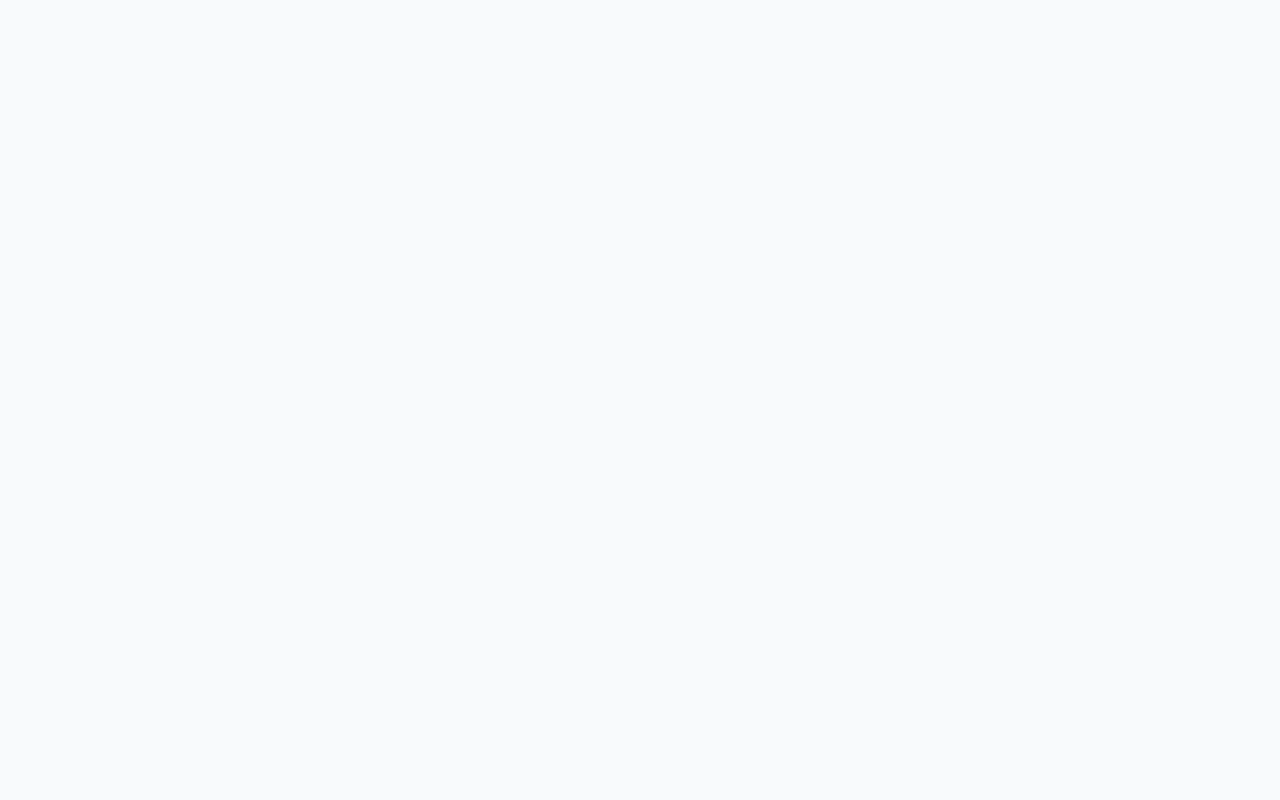
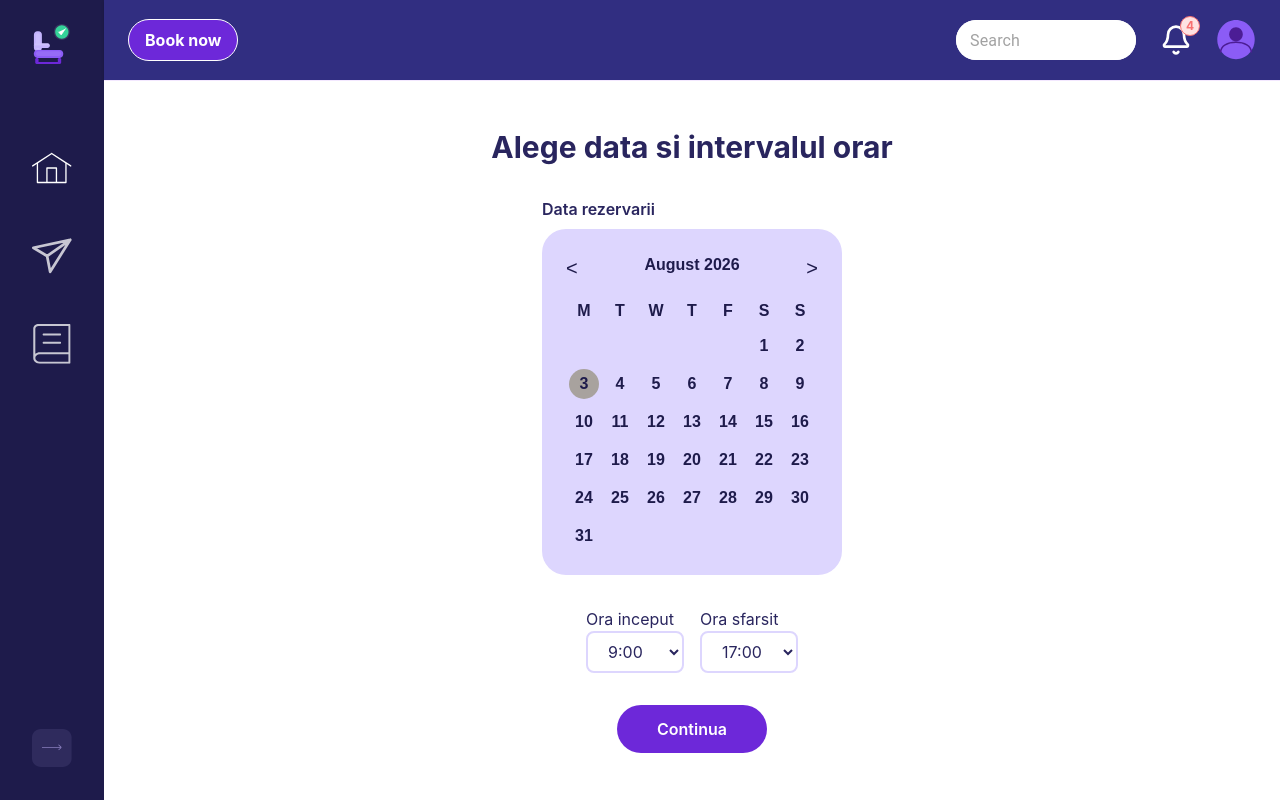
Before and after one commit to Edward11-boop/ITSSProject2026, a React (Vite) app: page /select-date in a window 1280 px wide. Before the commit this address had no page. Built offline with nearby package versions, Linux system fonts and the light colour scheme.

Commit message:
Completed the reservation flow

```diff
--- a/src/App.tsx
+++ b/src/App.tsx
@@ -14,6 +14,7 @@ import UserDetails from "@/pages/UserDetails"
 import Seats from "@/pages/Seats"
 import TypeOfReservation from "./pages/TypeOfReservation"
 import Invite from "./pages/Invite"
+import SelectDateTime from "./pages/SelectDateTime"
 
 export default function App() {
   const [isLoggedIn, setIsLoggedIn] = useState(false)
@@ -27,7 +28,9 @@ export default function App() {
     "/user-details",
     "/type-of-reservation",
     "/book-now",
-    "/invite"
+    "/seats",
+    "/invite",
+    "/select-date"
   ]
 
   const authPages = [
@@ -64,7 +67,8 @@ export default function App() {
         <main className={showDashboardLayout ? "flex-1 overflow-x-hidden overflow-y-auto" : ""}>
           <Routes>
             <Route path="/" element={<Home />} />
-            <Route path="/book-now" element={<Seats />} />
+            <Route path="/book-now" element={<TypeOfReservation />} />
+            <Route path="/seats" element={<Seats />} />
             <Route path="/legacy-home" element={<Dashboard />} />
             <Route path="/login" element={<Login setIsLoggedIn={setIsLoggedIn} />} />
             <Route path="/signup" element={<Register />} />
@@ -85,6 +89,7 @@ export default function App() {
             <Route path="/user-details" element={<UserDetails />} />
             <Route path="/type-of-reservation" element={<TypeOfReservation/>} />
             <Route path="/invite" element={<Invite/>} />
+            <Route path="/select-date" element={<SelectDateTime />} />
           </Routes>
         </main>
       </div>
--- a/src/components/Calendar.tsx
+++ b/src/components/Calendar.tsx
@@ -16,9 +16,13 @@ const MONTHS = [
   "December",
 ];
 
-export default function Calendar() {
-  const [date, setDate] = useState(new Date());
-  const [selected, setSelected] = useState(new Date().getDate());
+type CalendarProps = {
+  selected: Date;
+  onSelect: (date: Date) => void;
+};
+
+export default function Calendar({ selected, onSelect }: CalendarProps) {
+  const [date, setDate] = useState(selected);
 
   const year = date.getFullYear();
   const month = date.getMonth();
@@ -32,6 +36,11 @@ export default function Calendar() {
 
   const changeMonth = (offset: number) =>
     setDate(new Date(year, month + offset, 1));
+
+  const isSelectedDay = (day: number | null) =>
+    day === selected.getDate() &&
+    month === selected.getMonth() &&
+    year === selected.getFullYear();
 
   return (
     <div style={{ background: "#DDD6FE", borderRadius: 24, padding: 24, width: 300, fontFamily: "sans-serif", color: "#1E1B4B" }}>
@@ -52,7 +61,7 @@ export default function Calendar() {
         {days.map((day, i) => (
           <div
             key={i}
-            onClick={() => day && setSelected(day)}
+            onClick={() => day && onSelect(new Date(year, month, day))}
             style={{
               cursor: day ? "pointer" : "default",
               borderRadius: "50%",
@@ -62,7 +71,7 @@ export default function Calendar() {
               display: "flex",
               alignItems: "center",
               justifyContent: "center",
-              background: day === selected ? "#A8A29E" : "transparent",
+              background: isSelectedDay(day) ? "#A8A29E" : "transparent",
               fontWeight: 600,
             }}
           >
--- a/src/pages/Seats/components/SeatsNavbar.tsx
+++ b/src/pages/Seats/components/SeatsNavbar.tsx
@@ -86,7 +86,7 @@ const SeatsNavbar = ({ activeTab, setActiveTab }: SeatsNavbarProps) => {
           onClick={() => navigate('/type-of-reservation')}
           className="rounded-full bg-[#8B5CF6] px-5 py-3 font-semibold text-white transition-all hover:bg-[#7C3AED] hover:shadow-lg sm:px-8"
         >
-          Confirm your selection
+          Confirm new selection
         </button>
       </div>
     </div>
--- /dev/null
+++ b/src/pages/SelectDateTime/SelectDateTime.tsx
@@ -0,0 +1,92 @@
+import { useState } from "react"
+import { useLocation, useNavigate } from "react-router-dom"
+import Calendar from "@/components/Calendar"
+
+type TipRezervare = "RECURENTA" | "O_ZI"
+type LocationState = { bookingType: TipRezervare }
+
+const HOURS = Array.from({ length: 11 }, (_, i) => 8 + i)
+
+const SelectDateTime = () => {
+  const navigate = useNavigate()
+  const location = useLocation()
+  const state = location.state as LocationState | null
+  const bookingType = state?.bookingType ?? "O_ZI"
+
+  const [date, setDate] = useState(new Date())
+  const [endDate, setEndDate] = useState(new Date())
+  const [startHour, setStartHour] = useState(9)
+  const [endHour, setEndHour] = useState(17)
+  const [error, setError] = useState("")
+
+
+  const handleContinue = () => {
+    if (endHour <= startHour) {
+      setError("Ora de sfarsit trebuie sa fie dupa ora de inceput.")
+      return
+    }
+
+    if (bookingType === "RECURENTA" && endDate < date) {
+      setError("Data de sfarsit trebuie sa fie dupa data de inceput.")
+      return
+    }
+
+    navigate("/seats", {
+      state: {
+        bookingType,
+        date: date.toISOString().split("T")[0],
+        endDate: endDate.toISOString().split("T")[0],
+        startHour,
+        endHour,
+      },
+    })
+  }
+
+  return (
+    <div className="flex min-h-[calc(100vh-80px)] flex-col items-center justify-center gap-8 bg-white p-4">
+      <h1 className="text-3xl font-bold text-[#29255E]">Alege data si intervalul orar</h1>
+
+      <div className="flex flex-col items-center gap-4 sm:flex-row sm:items-start">
+        <div>
+          <p className="mb-2 font-semibold text-[#29255E]">
+            {bookingType === "RECURENTA" ? "Data de inceput" : "Data rezervarii"}
+          </p>
+          <Calendar selected={date} onSelect={setDate} />
+        </div>
+
+        {bookingType === "RECURENTA" && (
+          <div>
+            <p className="mb-2 font-semibold text-[#29255E]">Data de sfarsit a recurentei</p>
+            <Calendar selected={endDate} onSelect={setEndDate} />
+          </div>
+        )}
+      </div>
+
+      <div className="flex items-center gap-4">
+        <label className="flex flex-col text-[#29255E]">
+          Ora inceput
+          <select value={startHour} onChange={(e) => setStartHour(Number(e.target.value))} className="rounded-lg border-2 border-[#DDD6FE] px-4 py-2">
+            {HOURS.map((h) => <option key={h} value={h}>{h}:00</option>)}
+          </select>
+        </label>
+        <label className="flex flex-col text-[#29255E]">
+          Ora sfarsit
+          <select value={endHour} onChange={(e) => setEndHour(Number(e.target.value))} className="rounded-lg border-2 border-[#DDD6FE] px-4 py-2">
+            {HOURS.map((h) => <option key={h} value={h}>{h}:00</option>)}
+          </select>
+        </label>
+      </div>
+
+      {error && <p className="text-red-600">{error}</p>}
+
+      <button
+        onClick={handleContinue}
+        className="rounded-full bg-[#6D28D9] px-10 py-3 font-semibold text-white hover:bg-[#5B21B6]"
+      >
+        Continua
+      </button>
+    </div>
+  )
+}
+
+export default SelectDateTime
--- /dev/null
+++ b/src/pages/SelectDateTime/index.tsx
@@ -0,0 +1 @@
+export { default } from "./SelectDateTime"
--- a/src/pages/TypeOfReservation/TypeOfReservation.tsx
+++ b/src/pages/TypeOfReservation/TypeOfReservation.tsx
@@ -1,22 +1,29 @@
+import { useNavigate } from "react-router-dom";
 import AIAssistant from "@/pages/AIAssistant";
 
-const reservationTypes = ["Rezervare recurenta", "Rezervare o singura zi"] as const;
+const reservationTypes = [
+  { label: "Rezervare recurenta", bookingType: "RECURENTA" },
+  { label: "Rezervare o singura zi", bookingType: "O_ZI" },
+] as const;
 
 const TypeOfReservation = () => {
+  const navigate = useNavigate();
+
   return (
     <div className="flex min-h-[calc(100vh-80px)] flex-col items-center justify-center bg-white p-4">
       <h1 className="mb-10 text-center text-3xl font-bold text-[#29255E] sm:mb-16 sm:text-4xl">
         Tipul rezervarii
       </h1>
 
-      <div className="flex w-full max-w-3xl flex-col gap-4 sm:flex-row sm:gap-8">
+      <div className="flex items-center w-full max-w-3xl flex-col gap-4 sm:flex-row sm:gap-8">
         {reservationTypes.map((reservationType) => (
           <button
-            key={reservationType}
+            key={reservationType.bookingType}
             type="button"
-            className="rounded-[3rem] border-b border-[#DDD6FE] bg-[#F4F3FF] px-8 py-6 text-lg font-bold text-[#29255E] transition-all hover:scale-105 hover:bg-[#EBE9FE] hover:shadow-md sm:px-14 sm:py-8 sm:text-xl"
+            onClick={() => navigate("/select-date", { state: { bookingType: reservationType.bookingType } })}
+            className="rounded-[3rem] border-b border-[#DDD6FE] bg-[#EDE9FE] px-8 py-6 text-lg font-bold text-[#29255E] transition-all hover:scale-105 hover:bg-[#EBE9FE] hover:shadow-md sm:px-14 sm:py-8 sm:text-xl"
           >
-            {reservationType}
+            {reservationType.label}
           </button>
         ))}
       </div>
```
